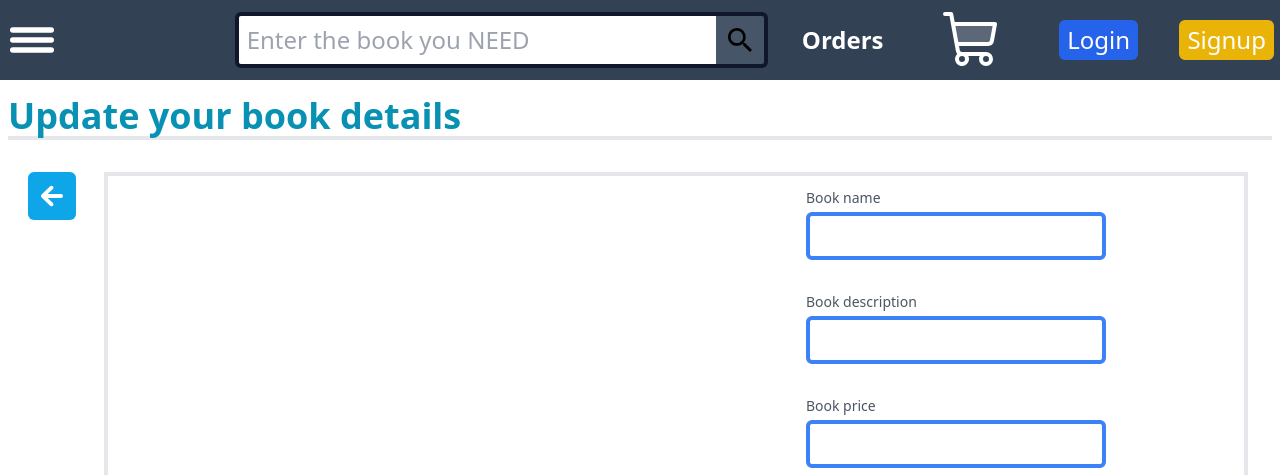
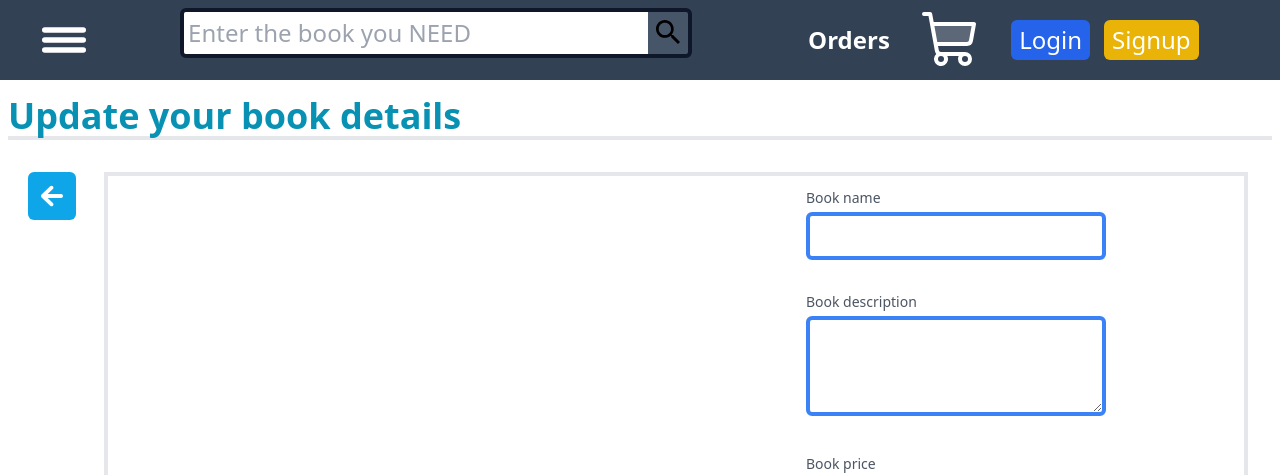
Before and after one commit to adisawant2005/Book-Store-Web, a React (Vite) app: page /update_item_page in a window 1280 px wide. Shown: the top 475 px of the page. Built offline with nearby package versions, Linux system fonts and the light colour scheme; no server answers.

Commit message:
modified

```diff
--- a/src/components/Header/Header.jsx
+++ b/src/components/Header/Header.jsx
@@ -3,7 +3,7 @@ import { Link } from "react-router-dom";
 import LoginAndSignupButton from "./LoginAndSignupButton";
 import AccountLogo from "./AccountLogo";
 import axios from "axios";
-import { updateItems } from "../../store/items";
+import { updateItems, selectedItem } from "../../store/items";
 import { useSelector, useDispatch } from "react-redux";
 import { PiShoppingCartDuotone } from "react-icons/pi";
 import { IoReorderThree } from "react-icons/io5";
@@ -14,36 +14,51 @@ const Header = ({ handleSidebarDisable }) => {
   const accountData = useSelector((state) => state.account.data);
   const items = useSelector((state) => state.items.items);
   const [userLogin, setUserLogin] = useState();
-  const [search, setSearch] = useState("");
+  const [searchedItems, setSearchedItems] = useState([]);
+  const [searchBarActive, setSearchBarActive] = useState(false);
+
+  useEffect(() => {
+    setUserLogin(accountData.success);
+    console.log(searchedItems);
+  }, [accountData, searchedItems]);
+
+  const handleSearchText = async (e) => {
+    if (e.target.value.length > 0) {
+      setSearchBarActive(true);
+      // console.log(searchBarActive);
+    } else {
+      setSearchBarActive(false);
+      // console.log(searchBarActive);
+    }
 
     const apiEndpoint = "http://localhost:3000/items/search-items";
-  const fetchSearchedData = async (search_text) => {
+    console.log(e.target.value);
+
     try {
       const response = await axios.get(apiEndpoint, {
-        params: { search_text: search_text },
+        params: { search_text: e.target.value },
       });
-      dispatch(updateItems(response.data.items));
+
+      setSearchedItems(response.data.items);
+      // dispatch(updateItems(response.data.items));
     } catch (error) {
       console.error("Error fetching data:", error);
     }
   };
 
-  useEffect(() => {
-    setUserLogin(accountData.success);
-    fetchSearchedData(search);
-  }, [accountData, search]);
-
-  const handleSearch = (e) => {
-    setSearch(e.target.value);
-    console.log(e.target.value);
+  const handleSearchClick = (item) => {
+    dispatch(selectedItem(item));
   };
 
   return (
     <nav className=" w-full bg-slate-700">
-      <ul className="flex flex-row justify-between h-full">
-        <li className="basis-2/12 flex justify-start my-auto">
-          <Link to="#" className="invert h-16">
-            <button className="my-auto" onClick={handleSidebarDisable}>
+      <ul className="flex flex-row relative justify-between h-[10vh] pe-20 ps-8">
+        <li className="basis-2/12 flex flex-row justify-self-start my-auto">
+          <Link to="#" className="flex flex-row justify-self-start invert h-16">
+            <button
+              className="justify-self-start my-auto"
+              onClick={handleSidebarDisable}
+            >
               <IoReorderThree size={"4em"} />
             </button>
           </Link>
@@ -51,22 +66,52 @@ const Header = ({ handleSidebarDisable }) => {
         <li
           className={`${
             userLogin ? "basis-6/12" : "basis-5/12"
-          } flex justify-center h-full `}
+          } flex flex-col justify-center mr-20 my-3`}
         >
-          <div className="flex flex-row w-full my-3 rounded-md bg-slate-600 border-4 border-slate-900">
+          <div className="absolute top-0 ms-[-50px] w-[40%] ">
+            <div className="flex flex-row relative mt-2 rounded-md bg-slate-600 border-4 border-slate-900">
               <input
                 type="text"
-              id="searchBar"
-              value={search}
-              onChange={handleSearch}
+                id="searchTextBar"
+                // value={searchText}
+                onChange={handleSearchText}
                 placeholder="Enter the book you NEED"
-              className="rounded-s-sm px-2 text-2xl w-full outline-none"
+                className="rounded-s-sm px-1 text-2xl w-full outline-none"
               />
-            <label htmlFor="searchBar">
-              <button className=" p-2 hover:-translate-y-0.5 hover:transition">
+              <label htmlFor="searchTextBar">
+                <button className=" p-1 hover:-translate-y-0.5 hover:transition">
                   <IoMdSearch size={"2em"} />
                 </button>
               </label>
+            </div>
+            <div className=" relative mt-2">
+              {searchBarActive && searchedItems.length > 0 ? (
+                <>
+                  {searchedItems.map((item) => (
+                    <>
+                      <ul className="flex flex-col relative">
+                        <li className="relative">
+                          <Link
+                            to="/itempage"
+                            onClick={() => handleSearchClick(item)}
+                            className="flex flex-row opacity-85 bg-white hover:opacity-100 hover:duration-500 hover:cursor-pointer"
+                          >
+                            <img
+                              src={item.item_image_url}
+                              alt="item image"
+                              className="h-16 m-2 hover:transition hover:h-16 "
+                            />
+                            <span>{item.item_name}</span>
+                          </Link>
+                        </li>
+                      </ul>
+                    </>
+                  ))}
+                </>
+              ) : (
+                <></>
+              )}
+            </div>
           </div>
         </li>
         <li className="basis-1/12 flex justify-center ">
--- a/src/components/SellerPage/PutItemOnSale.jsx
+++ b/src/components/SellerPage/PutItemOnSale.jsx
@@ -16,6 +16,7 @@ const PutItemOnSale = () => {
 
   const [fileContent, setFileContent] = useState(undefined);
   const [image, setImage] = useState(null);
+  const [imageName, setImageName] = useState("");
   const [itemDetails, setItemDetails] = useState({
     user_email: accountDetails.email,
     user_password: accountDetails.password,
@@ -105,6 +106,9 @@ const PutItemOnSale = () => {
                   accept="image/png, image/jpeg"
                   onChange={(e) => {
                     setFileContent(e.target.files[0]);
+                    setImageName(e.target.files[0].name);
+                    // console.log(e.target.files[0]);
+                    // console.log(e.target.files[0].name);
                     handleFileChange(e, setImage);
                   }}
                   className="w-full h-full outline-0 border-4 opacity-0 border-blue-500 rounded-md"
@@ -114,7 +118,7 @@ const PutItemOnSale = () => {
                 htmlFor="item_image"
                 className="block px-20 text-md font-medium text-gray-600"
               >
-                Insert Your Book's Image
+                <span>{image ? imageName : "Insert Your Book's Image"}</span>
               </label>
             </div>
             <div className="grid grid-cols-1 gap-4 content-center">
@@ -141,12 +145,17 @@ const PutItemOnSale = () => {
                 >
                   Book description
                 </label>
-                <input
-                  type="text"
+                <textarea
                   name="item_description"
                   value={itemDetails.item_description}
                   onChange={handleChange}
                   className="inline w-[300px] mt-1 p-2 border-4 border-blue-500 rounded-md outline-none"
+                  style={{
+                    height: "100px",
+                    scrollbarWidth: "thin",
+                    scrollbarColor: "#f4f6f6 white",
+                    scrollBehavior: "smooth",
+                  }}
                   required
                 />
               </div>
--- a/src/components/SellerPage/SellerPage.jsx
+++ b/src/components/SellerPage/SellerPage.jsx
@@ -106,7 +106,16 @@ const SellerPage = () => {
                           <span className="text-stone-900 font-semibold">
                             Item description : &nbsp;
                           </span>
-                          {item.item_description}
+                          <textarea
+                            value={item.item_description}
+                            className="w-full h-16"
+                            style={{
+                              height: "75px",
+                              scrollbarWidth: "thin",
+                              scrollbarColor: "#f4f6f6 white",
+                              scrollBehavior: "smooth",
+                            }}
+                          />
                         </span>
 
                         <span className="text-stone-800">
--- a/src/components/SellerPage/UpdateItemOnSale.jsx
+++ b/src/components/SellerPage/UpdateItemOnSale.jsx
@@ -140,12 +140,17 @@ const UpdateItemOnSale = () => {
                 >
                   Book description
                 </label>
-                <input
-                  type="text"
+                <textarea
                   name="item_description"
                   value={itemDetails.item_description}
                   onChange={handleChange}
-                  className="inline w-[300px] mt-1 p-2 border-4 border-blue-500 rounded-md outline-none"
+                  className="inline w-[300px] mt-1 p-2 border-4 border-blue-500 rounded-md outline-none "
+                  style={{
+                    height: "100px",
+                    scrollbarWidth: "thin",
+                    scrollbarColor: "#f4f6f6 white",
+                    scrollBehavior: "smooth",
+                  }}
                   required
                 />
               </div>
```
Lines whose indentation alone changed are shown as unchanged.
